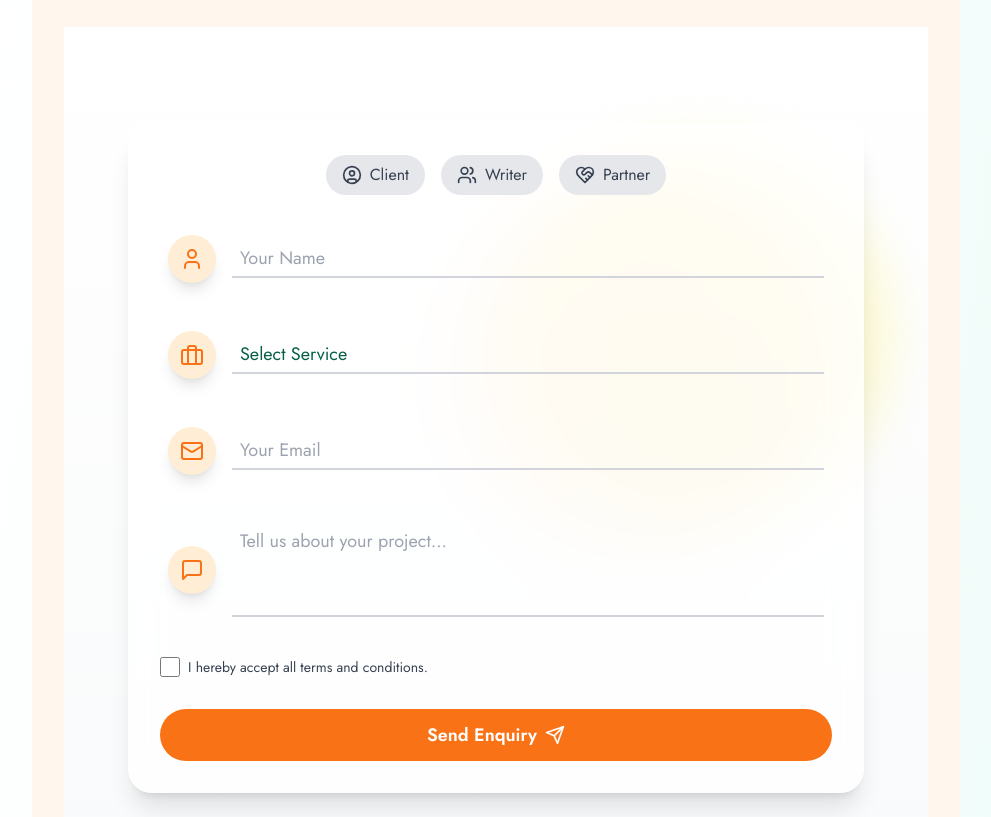
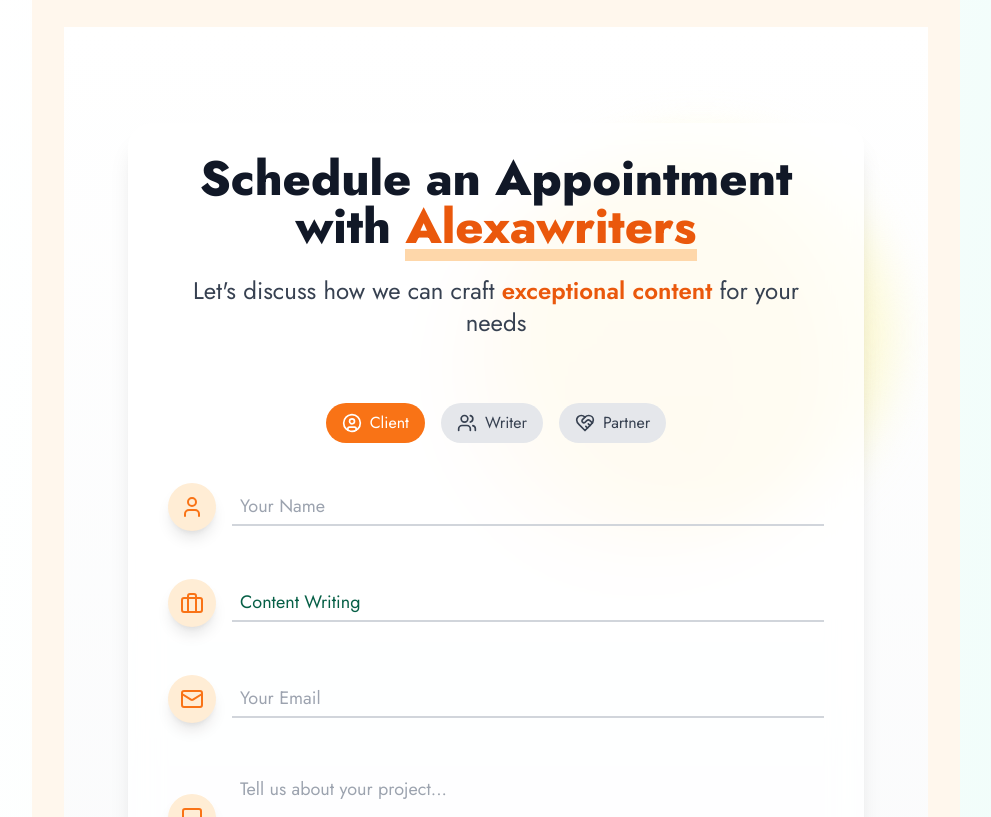
Before and after one commit to aminofabian/zelisline, a Next.js app: page / in a window 1280 px wide. Shown: the part 8300-9117 px from the top of the page, without its empty margins (288-1279 px from the left). Built offline with nearby package versions, Linux system fonts and the light colour scheme.

Commit message:
contact form

```diff
--- /dev/null
+++ b/app/api/submit-contact-form/route.ts
@@ -0,0 +1,33 @@
+// app/api/submit-contact-form/route.ts
+import { NextResponse } from 'next/server';
+import { Resend } from 'resend';
+
+const resend = new Resend(process.env.RESEND_API_KEY);
+
+export async function POST(request: Request) {
+  const { role, name, service, email, message } = await request.json();
+
+  try {
+    const { data, error } = await resend.emails.send({
+      from: 'Your Website <onboarding@resend.dev>',
+      to: 'your-email@example.com', // Replace with your email address
+      subject: 'New Contact Form Submission',
+      html: `
+        <h1>New Contact Form Submission</h1>
+        <p><strong>Role:</strong> ${role}</p>
+        <p><strong>Name:</strong> ${name}</p>
+        <p><strong>Service:</strong> ${service}</p>
+        <p><strong>Email:</strong> ${email}</p>
+        <p><strong>Message:</strong> ${message}</p>
+      `,
+    });
+
+    if (error) {
+      return NextResponse.json({ error }, { status: 400 });
+    }
+
+    return NextResponse.json({ success: true }, { status: 200 });
+  } catch (error) {
+    return NextResponse.json({ error: 'Internal Server Error' }, { status: 500 });
+  }
+}
--- a/components/ContactPage.tsx
+++ b/components/ContactPage.tsx
@@ -1,8 +1,10 @@
 'use client';
 
-import React, { useState } from 'react';
+import React, { useEffect, useRef, useState } from 'react';
 import { motion, AnimatePresence } from 'framer-motion';
-import { User, Briefcase, Mail, MessageSquare, Send, Check, X, UserCircle, Users, HeartHandshake } from 'lucide-react';
+import { User, Briefcase, Mail, MessageSquare, Send, Check, X, UserCircle, Users, HeartHandshake, HeartHandshakeIcon } from 'lucide-react';
+import { EnhancedHeader } from './EnhancedHeader';
+
 
 interface FormData {
   role: 'client' | 'writer' | 'partner' | '';
@@ -92,7 +94,7 @@
 );
 
 const RoleSelector: React.FC<{ role: string; onChange: (role: FormData['role']) => void }> = ({ role, onChange }) => (
-  <div className="flex justify-center space-x-4 mb-8">
+  <div className="flex flex-wrap justify-center gap-4 mb-8">
   {['client', 'writer', 'partner'].map((r) => (
     <motion.button
     key={r}
@@ -106,18 +108,19 @@
     >
     {r === 'client' && <UserCircle size={20} />}
     {r === 'writer' && <Users size={20} />}
-    {r === 'partner' && <HeartHandshake size={20} />}
+    {r === 'partner' && <HeartHandshakeIcon size={20} />}
     <span className="capitalize">{r}</span>
     </motion.button>
   ))}
   </div>
 );
 
-const ContactPage: React.FC = () => {
+const ContactForm: React.FC = () => {
+
   const [formData, setFormData] = useState<FormData>({
-    role: '',
+    role: 'client',
     name: '',
-    service: '',
+    service: 'Content Writing',
     email: '',
     message: '',
     termsAccepted: false
@@ -125,6 +128,7 @@
   const [activeField, setActiveField] = useState<keyof FormData | null>(null);
   const [isSubmitting, setIsSubmitting] = useState(false);
   const [submitStatus, setSubmitStatus] = useState<'success' | 'error' | null>(null);
+  const messageRef = useRef<HTMLTextAreaElement>(null);
 
   const handleInputChange = (e: React.ChangeEvent<HTMLInputElement | HTMLTextAreaElement | HTMLSelectElement>) => {
     const { name, value, type } = e.target;
@@ -141,15 +145,47 @@
   const handleSubmit = async (e: React.FormEvent) => {
     e.preventDefault();
     setIsSubmitting(true);
-    // Simulating an API call
-    await new Promise(resolve => setTimeout(resolve, 2000));
+
+    try {
+      const response = await fetch('/api/submit-contact-form', {
+        method: 'POST',
+        headers: {
+          'Content-Type': 'application/json',
+        },
+        body: JSON.stringify(formData),
+      });
+
+      if (response.ok) {
+        setSubmitStatus('success');
+        setFormData({
+          role: 'client',
+          name: '',
+          service: '',
+          email: '',
+          message: '',
+          termsAccepted: false
+        });
+      } else {
+        setSubmitStatus('error');
+      }
+    } catch (error) {
+      console.error('Error submitting form:', error);
+      setSubmitStatus('error');
+    }
+
     setIsSubmitting(false);
-    setSubmitStatus(Math.random() > 0.5 ? 'success' : 'error'); // Randomly succeed or fail for demonstration
-    setTimeout(() => setSubmitStatus(null), 3000); // Reset status after 3 seconds
+    setTimeout(() => setSubmitStatus(null), 3000);
   };
 
+  useEffect(() => {
+    if (messageRef.current) {
+      messageRef.current.style.height = 'auto';
+      messageRef.current.style.height = `${messageRef.current.scrollHeight}px`;
+    }
+  }, [formData.message]);
+
   return (
-    <section className="bg-gradient-to-b from-white to-gray-50 py-24 px-4 sm:px-6 lg:px-8 overflow-hidden">
+    <section className="bg-gradient-to-b from-white to-gray-50 py-12 sm:py-24 px-4 sm:px-6 lg:px-8 overflow-hidden">
     <div className="container mx-auto max-w-4xl relative">
     <motion.div
     className="absolute top-0 left-1/2 w-96 h-96 bg-orange-100 rounded-full mix-blend-multiply filter blur-xl opacity-70"
@@ -176,13 +212,14 @@
     }}
     ></motion.div>
     <motion.div
-    className="relative bg-white bg-opacity-80 backdrop-filter backdrop-blur-lg rounded-3xl shadow-xl p-8"
+    className="relative bg-white bg-opacity-80 backdrop-filter backdrop-blur-lg rounded-3xl shadow-xl p-4 sm:p-8"
     initial={{ opacity: 0, y: 50 }}
     animate={{ opacity: 1, y: 0 }}
     transition={{ duration: 0.5 }}
     >
+    <EnhancedHeader />
 
-    <form onSubmit={handleSubmit} className="space-y-8">
+    <form onSubmit={handleSubmit} className="space-y-6 sm:space-y-8">
     <RoleSelector role={formData.role} onChange={handleRoleChange} />
 
     <InputField
@@ -299,4 +336,4 @@
   );
 };
 
-export default ContactPage;
+export default ContactForm;
--- /dev/null
+++ b/components/EnhancedHeader.tsx
@@ -0,0 +1,77 @@
+import React from 'react';
+import { motion } from 'framer-motion';
+
+export const EnhancedHeader: React.FC = () => {
+  const containerVariants = {
+    hidden: { opacity: 0 },
+    visible: {
+      opacity: 1,
+      transition: {
+        staggerChildren: 0.2,
+        delayChildren: 0.3,
+      },
+    },
+  };
+
+  const itemVariants = {
+    hidden: { opacity: 0, y: 20 },
+    visible: {
+      opacity: 1,
+      y: 0,
+      transition: {
+        type: 'spring',
+        stiffness: 100,
+        damping: 10,
+      },
+    },
+  };
+
+  const highlightVariants = {
+    hidden: { width: '0%' },
+    visible: {
+      width: '100%',
+      transition: {
+        delay: 1,
+        duration: 0.8,
+        ease: 'easeInOut',
+      },
+    },
+  };
+
+  return (
+    <motion.div
+    className="text-center mb-16"
+    variants={containerVariants}
+    initial="hidden"
+    animate="visible"
+    >
+    <motion.h2
+    className="text-4xl md:text-5xl font-extrabold text-gray-900 mb-6 relative inline-block"
+    variants={itemVariants}
+    >
+    Schedule an Appointment with{' '}
+    <span className="relative">
+    <span className="relative z-10 text-orange-600">Alexawriters</span>
+    <motion.span
+    className="absolute bottom-0 left-0 h-3 bg-orange-200 z-0"
+    variants={highlightVariants}
+    />
+    </span>
+    </motion.h2>
+    <motion.p
+    className="text-xl md:text-2xl text-gray-700 max-w-3xl mx-auto leading-relaxed"
+    variants={itemVariants}
+    >
+    Let&apos;s discuss how we can craft{' '}
+    <motion.span
+    className="font-semibold text-orange-600"
+    whileHover={{ scale: 1.1 }}
+    whileTap={{ scale: 0.95 }}
+    >
+    exceptional content
+    </motion.span>{' '}
+    for your needs
+    </motion.p>
+    </motion.div>
+  );
+};
--- a/package.json
+++ b/package.json
@@ -37,6 +37,7 @@
     "react-lottie-player": "^1.5.5",
     "react-slick": "^0.29.0",
     "reactjs-popup": "^2.0.6",
+    "resend": "^4.0.0",
     "tailwind-merge": "^2.2.1",
     "tailwindcss-animate": "^1.0.7",
     "zod": "^3.22.4"
```
Also changed, not shown: 1 other file (tests, documents, lock files or other folders).
